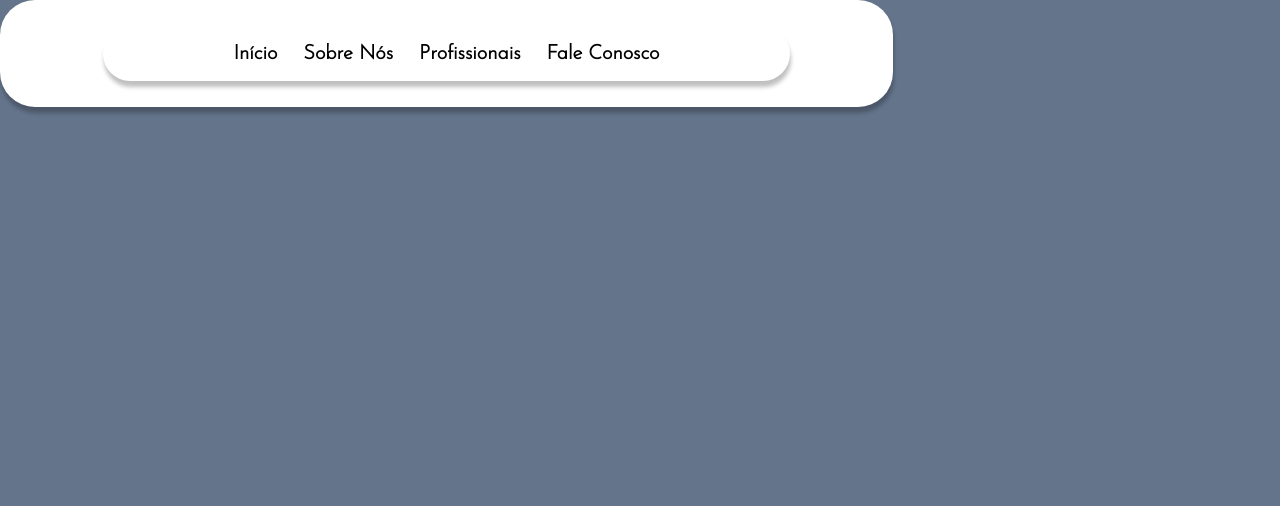
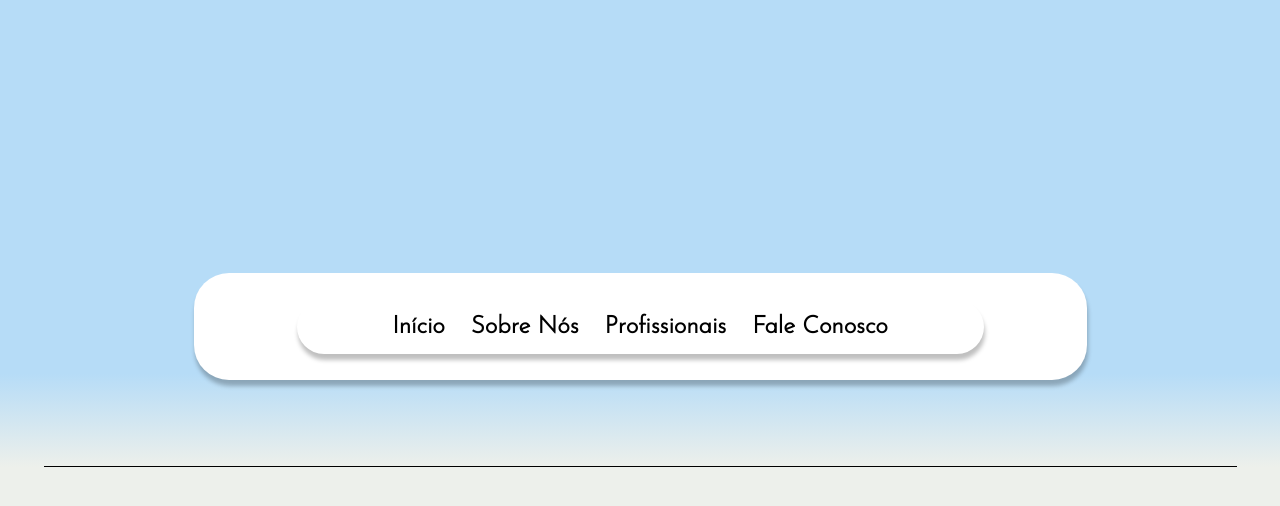
Before and after one commit to EricBrisola/CONEX, a React (Vite) app: page / in a window 1280 px wide. Shown: the top 506 px of the page. Built offline with nearby package versions, Linux system fonts and the light colour scheme.

Commit message:
style: added gradient background on header and the black line div

```diff
--- a/src/components/Header/index.jsx
+++ b/src/components/Header/index.jsx
@@ -2,8 +2,9 @@ import Navbar from "../Navbar";
 
 const Header = () => {
   return (
-    <header>
+    <header className="flex h-[29.188rem] flex-col items-center justify-end gap-[5.375rem] bg-gradient-to-b from-[#b6dcf7] from-80% to-[#edf0eb] to-100%">
       <Navbar />
+      <div className="h-[1px] w-[74.563rem] bg-black"></div>
     </header>
   );
 };
--- a/src/components/Navbar/index.jsx
+++ b/src/components/Navbar/index.jsx
@@ -2,7 +2,7 @@ import { Link } from "react-router-dom";
 
 const Navbar = () => {
   const navLinksStyle =
-    "font-JosefinSans rounded-2xl px-2 py-1 text-xl font-bold hover:bg-[#B6DCF7] hover:text-white duration-200";
+    "font-JosefinSans rounded-2xl px-2 py-1 text-2xl font-bold hover:bg-[#B6DCF7] hover:text-white duration-200";
   return (
     <nav className="shadow-custom flex h-[6.688rem] w-[55.813rem] items-center justify-center rounded-[2.188rem] bg-white">
       <div className="shadow-custom bg-custom flex h-[3.375rem] w-[42.938rem] items-center justify-center gap-[0.625rem] rounded-[2.125rem]">
--- a/src/pages/Home/index.jsx
+++ b/src/pages/Home/index.jsx
@@ -2,7 +2,7 @@ import Header from "../../components/Header";
 
 const Home = () => {
   return (
-    <main className="h-screen w-screen bg-slate-500">
+    <main className="h-screen w-screen bg-[#EDF0EB]">
       <Header />
     </main>
   );
```
